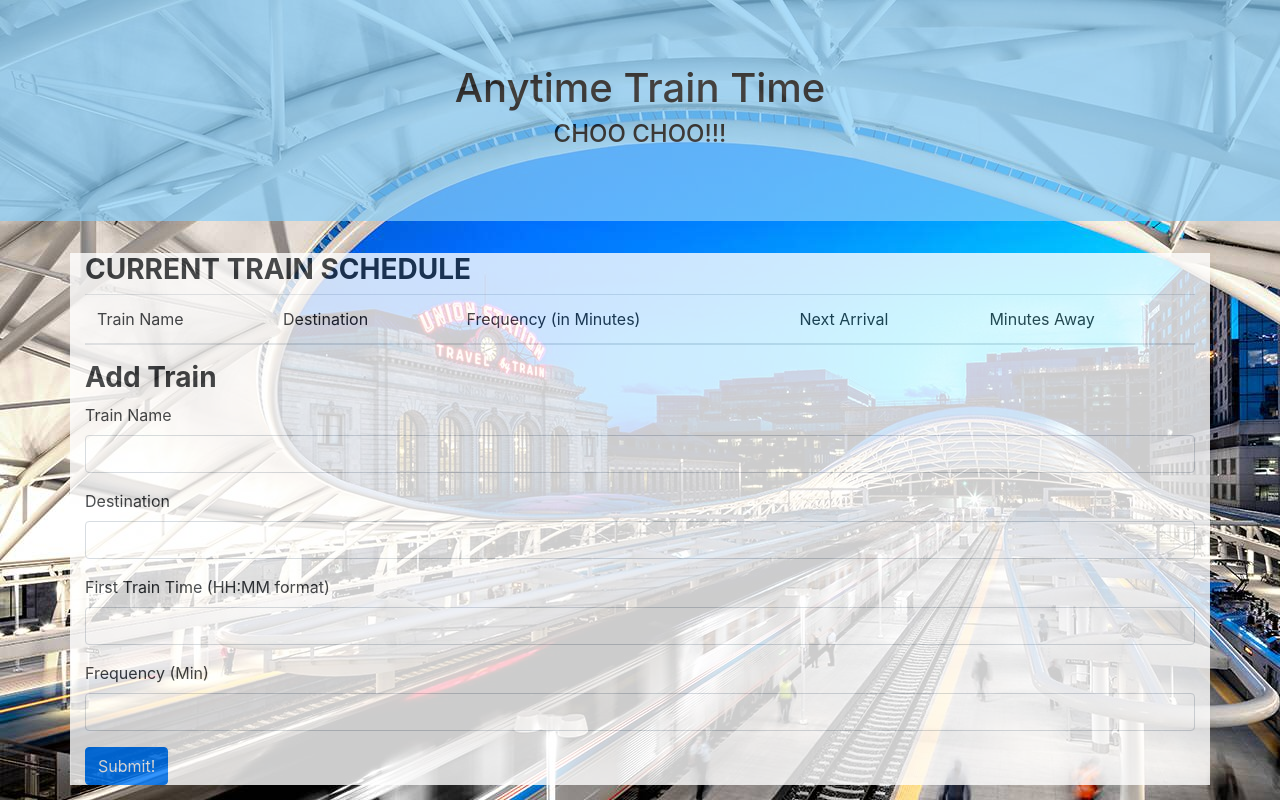
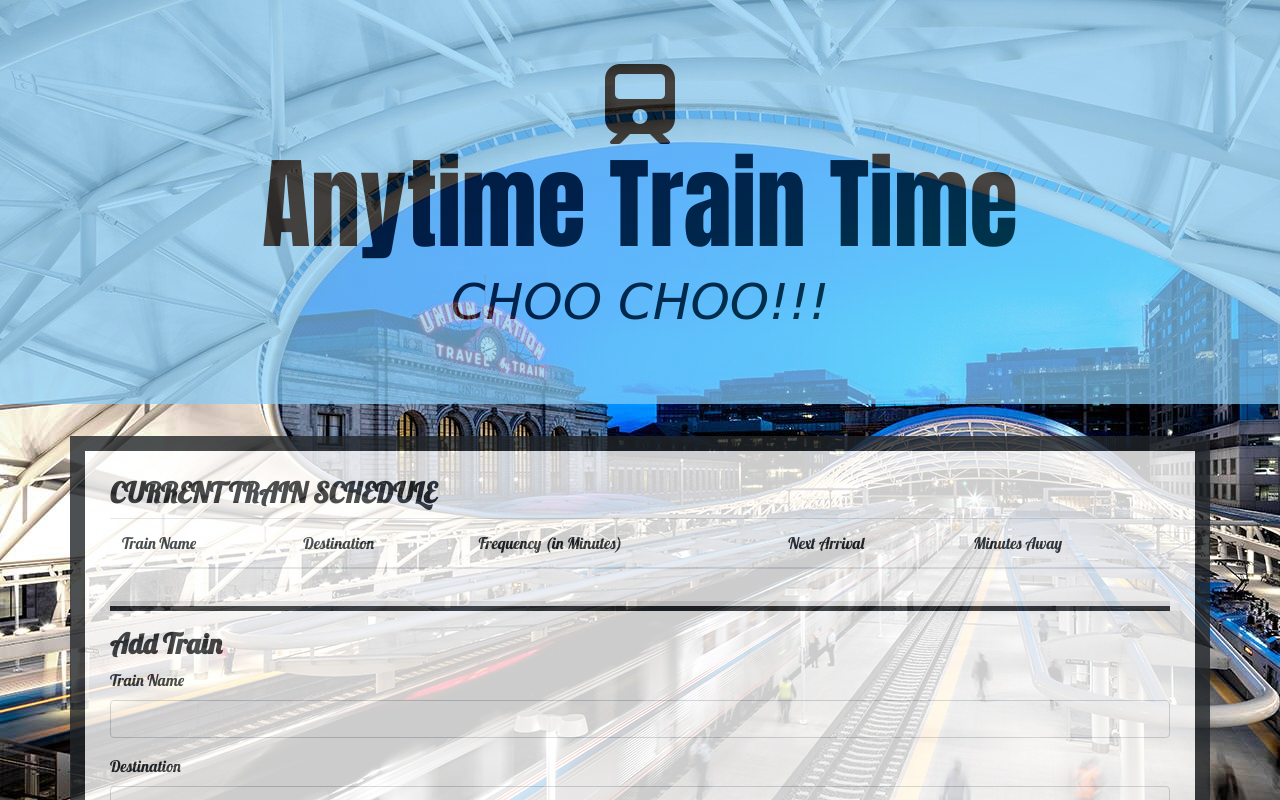
Before and after one commit to eddienakkim/TrainTime, a plain HTML site: page index.html in a window 1280 px wide. Shown: the top 800 px of the page. Drawn offline with nearby package versions, Linux system fonts and the light colour scheme; no server answers; a web font is replaced by a local one.

Commit message:
finalized by applying appearance on css

```diff
--- a/assets/css/style.css
+++ b/assets/css/style.css
@@ -5,10 +5,41 @@
 }
 
 body {
-    background: url("../images/background.jpg")
+    background: url("../images/background.jpg");
 }
 
-.container {
+#main {
     background-color: white;
     opacity: 80%;
+    border: solid;
+    border-width: 15px;
+    padding: 25px;
+    font-family: 'Lobster', cursive;
 }
+
+.title {
+    text-align: center;
+    vertical-align: center;
+}
+
+.title h1 {
+    font-family: 'Anton', sans-serif;
+    font-size: 100px;
+}
+
+.jumbotron h4 {
+    font-family: 'Piedra', cursive;
+    font-size: 50px;
+    font-style: italic;
+}
+
+footer {
+    margin-top: 80px;
+}
+
+hr {
+    border-style: solid;
+    border-width: 5px;
+    border-left: none;
+    border-right: none;
+}
--- a/index.html
+++ b/index.html
@@ -7,18 +7,22 @@
     <link rel="stylesheet" href="assets/css/reset.css">
     <link rel="stylesheet" href="https://stackpath.bootstrapcdn.com/bootstrap/4.5.0/css/bootstrap.min.css" integrity="sha384-9aIt2nRpC12Uk9gS9baDl411NQApFmC26EwAOH8WgZl5MYYxFfc+NcPb1dKGj7Sk" crossorigin="anonymous">
     <link rel="stylesheet" href="assets/css/style.css">
+    <link href="https://fonts.googleapis.com/css2?family=Anton&family=Lobster&family=Piedra&display=swap" rel="stylesheet">
     <script src="https://code.jquery.com/jquery-3.5.1.js" integrity="sha256-QWo7LDvxbWT2tbbQ97B53yJnYU3WhH/C8ycbRAkjPDc=" crossorigin="anonymous"></script>
     <script src="https://cdn.jsdelivr.net/momentjs/2.12.0/moment.min.js"></script>
     <script src="https://www.gstatic.com/firebasejs/6.0.4/firebase-app.js"></script>
     <script src="https://www.gstatic.com/firebasejs/6.0.4/firebase-database.js"></script>
+    <script src="https://kit.fontawesome.com/97a7137fff.js" crossorigin="anonymous"></script>
 
 </head>
 <body>
     <div class="jumbotron jumbotron-fluid">
-        <h1 class="text-center">Anytime Train Time</h1>
+        <div class="title">
+             <i class="fas fa-train fa-5x"><h1 class="text-center">Anytime Train Time</h1></i>
+         </div>
         <h4 class="text-center">CHOO CHOO!!!</h4>
     </div>
-    <div class="container">
+    <div class="container" id="main">
         <div class="row">
             <div class="col-md-12">
                 <div class="panel-heading">
@@ -36,13 +40,12 @@
                             </tr>
                         </thead>
                         <tbody>
-                            <!-- wrgrgwergwergew -->
                         </tbody>
                     </table>
                 </div>
             </div>
         </div>
-
+        <hr>
         <div class="row">
             <div class="col-md-12">
                 <div class="panel panel-primary">
@@ -67,13 +70,16 @@
                                 <label for="">Frequency (Min)</label>
                                 <input type="text" class="form-control" id="frequency-input">
                             </div>
-                            <button type="submit" class="btn btn-primary" id="submitbtn">Submit!</button>
+                            <button type="submit" class="btn btn-primary mt-3 float-right" id="submitbtn">Submit!</button>
                         </form>
                     </div>
                 </div>
             </div>
         </div>
     </div>
+<footer class="container text-center">
+    <p>&copy; 2020 by Eddie Kim for UCLA CODING BOOTCAMP</p>
+</footer>
     <script src="assets/javascript/app.js"></script>
 </body>
 </html>
```
